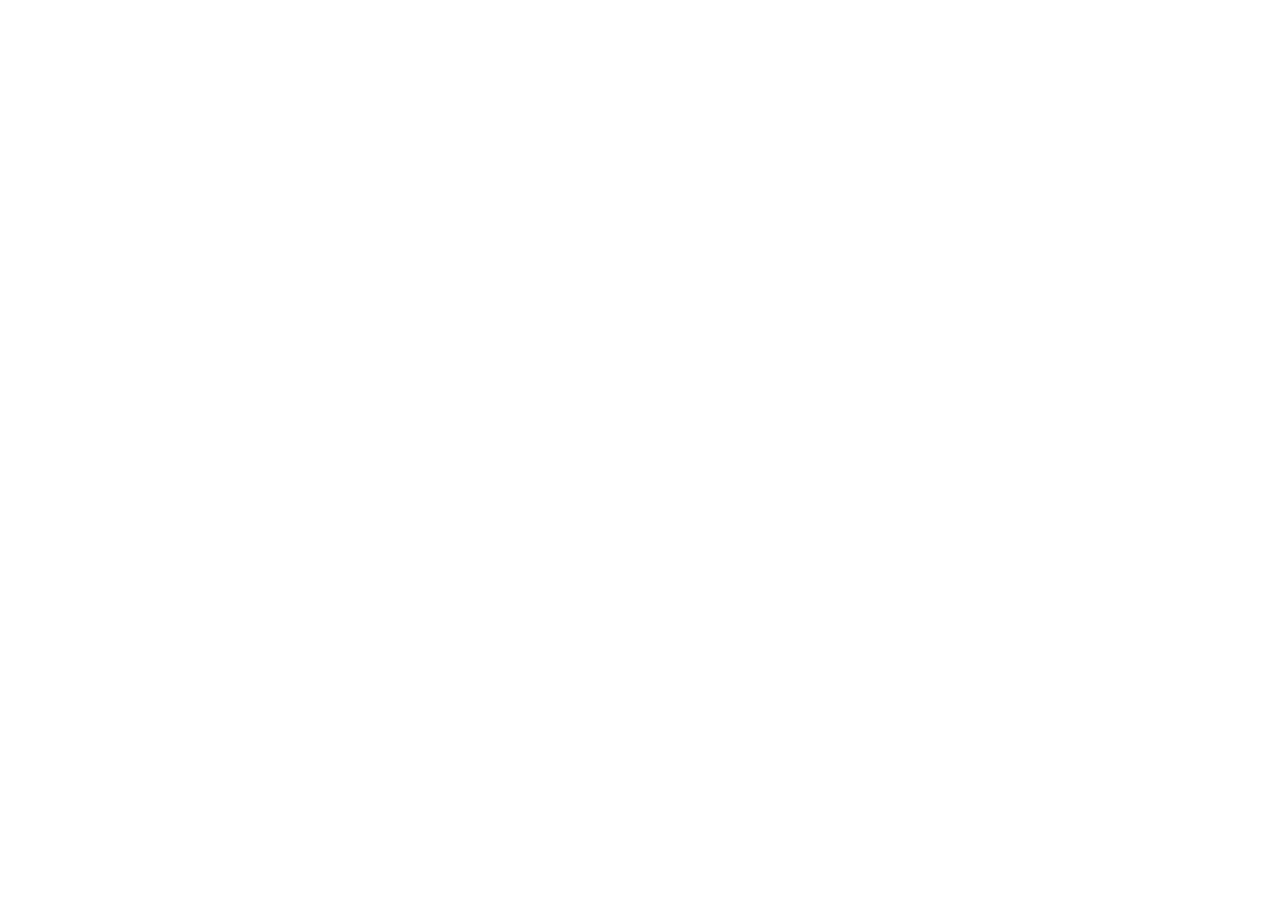
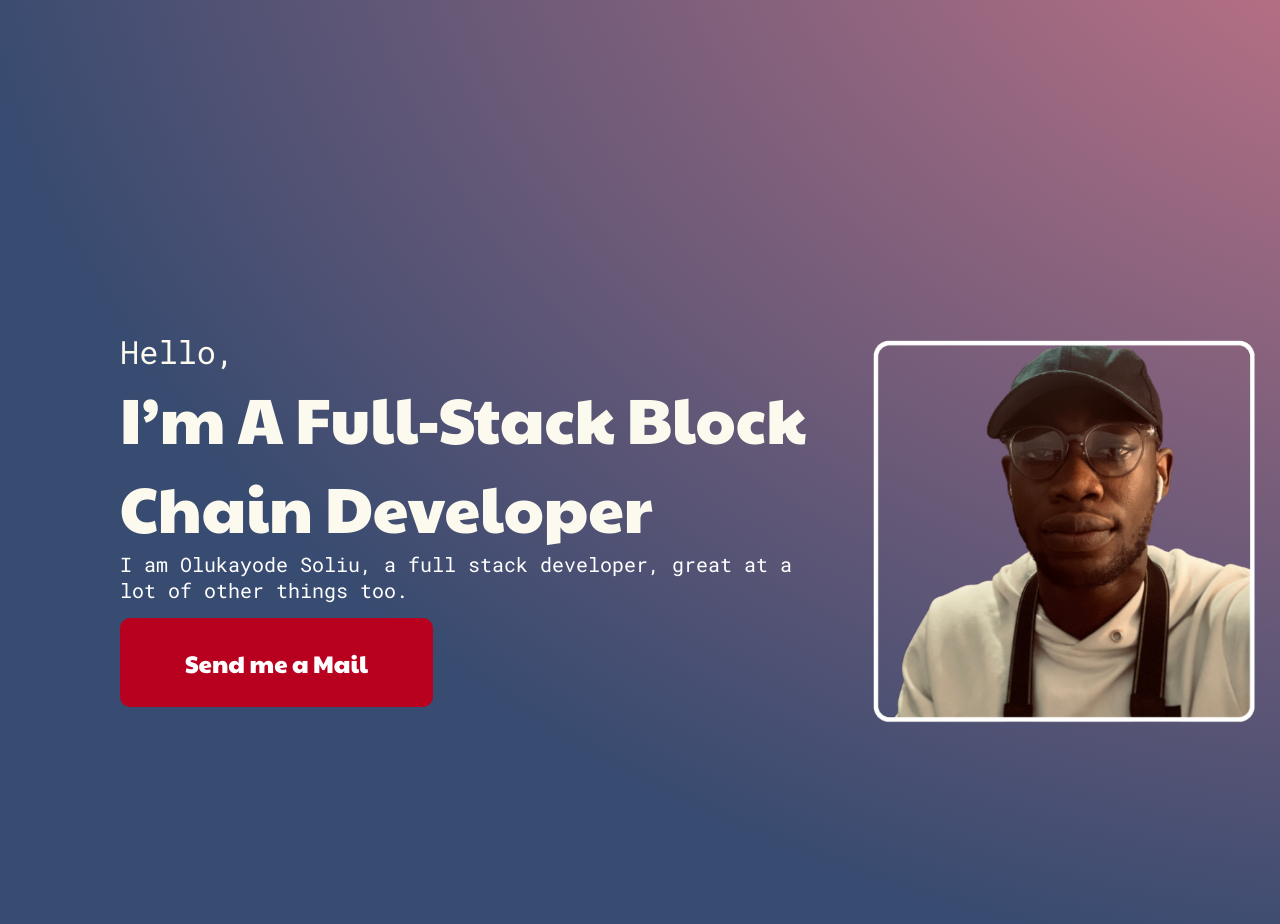
Before and after one commit to devdanny2024/portfolio, a Next.js app: page /components/header in a window 1280 px wide. Shown: the top 924 px of the page. Before the commit the page ends 800 px from the top, so only its background shows below. Built offline with nearby package versions, Linux system fonts and the light colour scheme.

Commit message:
Header first

```diff
--- a/src/pages/components/header.js
+++ b/src/pages/components/header.js
@@ -3,9 +3,26 @@
 function Header() {
     return(
     <>
+        <div className='headers'>
+            <div className='header-cont'>
+                <div className='header-title'>
+                    <h1>Hello,</h1>
+                    <h2>I’m A Full-Stack Block Chain Developer</h2>
+                    <p>I am Olukayode Soliu, a full stack developer, great at a lot of other things too.</p>
+                    <div className='header-btn'>Send me a Mail</div>
+                </div>
+                <div className='header-img'>
+                    <Image
+                        src="/images/memage.png" // Path relative to the 'public' folder
+                        alt="Olukayode"
+                        width={400} // Specify width
+                        height={400} // Specify height
+                    />
+                </div>
 
+            </div>
+        </div>
     </>
     )
 };
-
 export default Header;
--- a/src/styles/globals.css
+++ b/src/styles/globals.css
@@ -1,3 +1,6 @@
+@import url('https://fonts.googleapis.com/css2?family=Roboto+Mono:ital,wght@0,100..700;1,100..700&display=swap');
+@import url('https://fonts.googleapis.com/css2?family=Paytone+One&display=swap');
+
 :root {
   --background: #ffffff;
   --foreground: #171717;
--- a/src/styles/header.css
+++ b/src/styles/header.css
@@ -0,0 +1,61 @@
+.headers{
+    background: radial-gradient(124.33% 115.33% at 119.93% -20.77%, rgba(184, 0, 31, 0.52) 0%, #384B70 100%);
+    width: 100%;
+    height: 1052px;
+    flex-shrink: 0;
+}
+.header-cont{
+    display: flex;
+    padding-top: 330px;
+    padding-left: 120px;
+    gap: 50px;
+}
+.header-title{
+    width: 695px;
+    height: 178px;
+    flex-shrink: 0;
+}
+.header-title h1{
+    color: #FCFAEE;
+    font-family: "Roboto Mono";
+    font-size: 32px;
+    font-style: normal;
+    font-weight: 400;
+    line-height: normal;
+}
+.header-title h2{
+    color: #FCFAEE;
+    font-family: "Paytone One";
+    font-size: 64px;
+    font-style: normal;
+    font-weight: 400;
+    line-height: normal;
+}
+.header-title p{
+    color: #FFF;
+    font-family: "Roboto Mono";
+    font-size: 20px;
+    font-style: normal;
+    font-weight: 400;
+    line-height: normal;
+}
+.header-btn{
+    margin-top: 15px;
+    border-radius: 10px;
+    background: #B8001F;
+    width: 313px;
+    height: 89px;
+    color: #FFF;
+    font-family: "Paytone One";
+    font-size: 24px;
+    font-style: normal;
+    font-weight: 400;
+    line-height: normal;
+    display: flex;
+    text-align: center;
+    justify-content: center;
+    align-items: center;
+}
+.header-img{
+
+}
```
Also changed, not shown: public/Images/memage.png (added).
